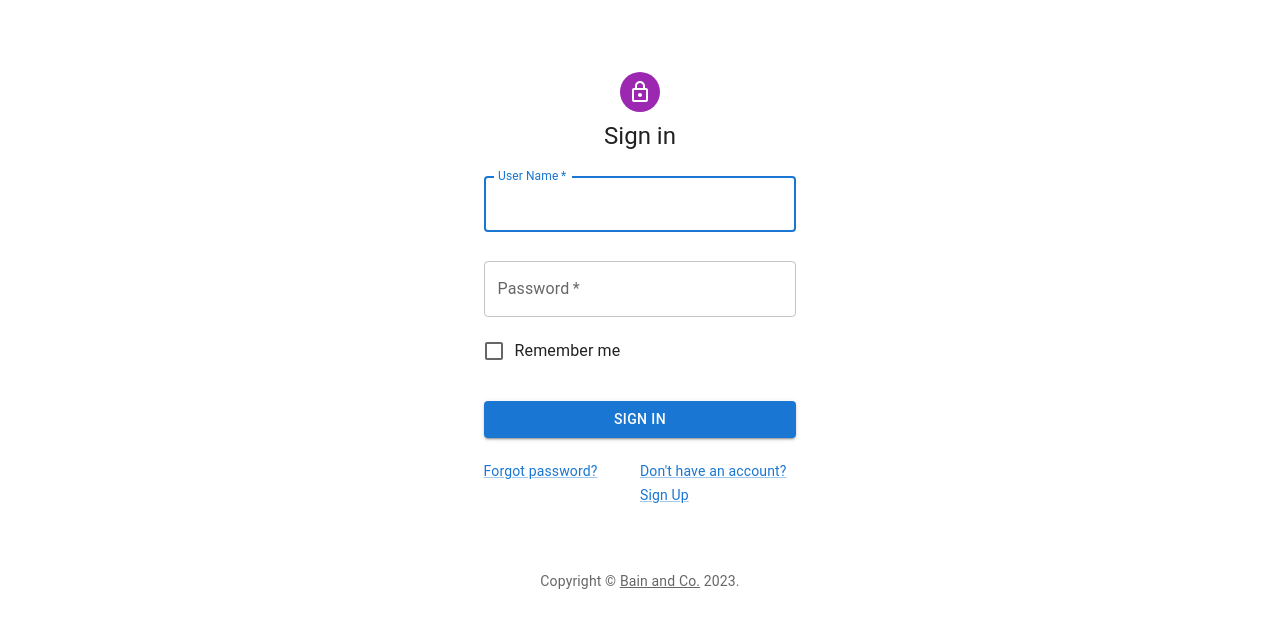
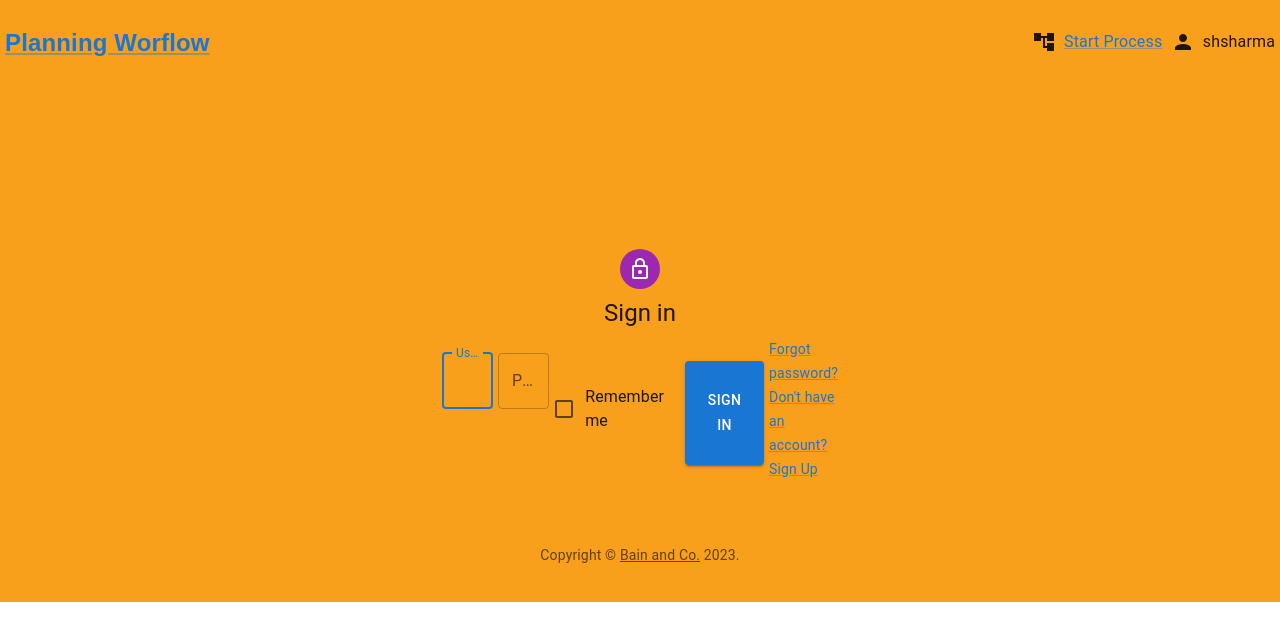
Before and after one commit to shubham1210/workflowUI, a React (Create React App) app: page / in a window 1280 px wide. Shown: the top 640 px of the page. Built offline with nearby package versions, Linux system fonts and the light colour scheme; the HTML template or start-up script is replaced by a standard one.

Commit message:
Revert "changes in routing for after sign in routes"
This reverts commit b079e16ef5c2bbd375baf384929d44bd5464f52a.

```diff
--- a/src/App.js
+++ b/src/App.js
@@ -8,27 +8,51 @@ import SuperSet from "./components/body/visualisation/visualisation";
 import Breadcrumb from "./components/breadcrumb/breadcrumb";
 import Header from "./components/header/header";
 import SignIn from './components/signIn/signIn';
-import Home from "./components/home/home";
 
+let showBreadcrum = false;
+if (window.location.pathname==="/") {
+  showBreadcrum = false;
+}else{
+  showBreadcrum = true;
 
+}
 function App() {
   return (
-
+    <div style={Styles.backGroundClr}>
+      <Grid container spacing={12}>
+        <Grid item xs={12}>
+          <Header></Header>
+        </Grid>
+        {showBreadcrum ? (
+          <Grid style={Styles.breadCrumPadding} item xs={12}>
+            <Breadcrumb></Breadcrumb>
+          </Grid>
+        ) : (
+          <></>
+        )}
+        <Grid item xs={12}>
           <Router>
             <Routes>
-            <Route path="/" element={ <SignIn/> } />
-              <Route path="home" element={<Home></Home>} >
-              <Route path="body" element={<Body></Body>} />
-      <Route path="taskList" element={<TaskList></TaskList>} />
-      <Route path="visualisation" element={<SuperSet></SuperSet>} />
-                </Route>
-
-
+              <Route exact path="/home" element={<Body></Body>} />
+              <Route path="/taskList" element={<TaskList></TaskList>} />
+              <Route path="/visualisation" element={<SuperSet></SuperSet>} />
+              <Route path="/" element={ <SignIn/> } />
             </Routes>
           </Router>
-
+        </Grid>
+      </Grid>
+    </div>
   );
 }
 
+const Styles = {
+  backGroundClr: {
+    backgroundColor: "rgb(248,160,28)",
+    padding:"5px"
 
+  },
+  breadCrumPadding:{
+    paddingTop:"0px"
+  }
+}
 export default App;
--- a/src/Components/home/home.js
+++ /dev/null
@@ -1,58 +0,0 @@
-import React from 'react'
-import Grid from "@mui/material/Grid";
-import { Route, Routes } from 'react-router-dom';
-import { BrowserRouter as Router } from "react-router-dom";
-import Header from '../header/header';
-import Breadcrumb from '../breadcrumb/breadcrumb';
-import Body from '../body/body';
-import TaskList from '../body/taskList/tasklist';
-import SuperSet from '../body/visualisation/visualisation';
-import { Outlet } from 'react-router-dom';
-
-
-const Home = () => {
-
-
-    let showBreadcrum = false;
-if (window.location.pathname==="/home") {
-  showBreadcrum = false;
-}else{
-  showBreadcrum = true;
-
-}
-return (
-    <div style={Styles.backGroundClr}>
-    <Grid container spacing={12}>
-      <Grid item xs={12}>
-        <Header></Header>
-      </Grid>
-      {showBreadcrum ? (
-        <Grid style={Styles.breadCrumPadding} item xs={12}>
-          <Breadcrumb></Breadcrumb>
-        </Grid>
-      ) : (
-        <></>
-      )}
-
-<Grid item xs={8}>
-    <Outlet></Outlet>
-</Grid>
-  </Grid>
-  </div>
-);
-
-
-}
-
-const Styles = {
-    backGroundClr: {
-      backgroundColor: "rgb(248,160,28)",
-      padding:"5px"
-
-    },
-    breadCrumPadding:{
-      paddingTop:"0px"
-    }
-  }
-
-export default Home;
--- a/src/Components/signIn/signIn.js
+++ b/src/Components/signIn/signIn.js
@@ -38,7 +38,7 @@ const SignIn = () => {
 
   const navigateHome = () => {
     // 👇️ navigate to /
-    navigate('/home/body');
+    navigate('/home');
   };
 
 
@@ -81,7 +81,7 @@ const SignIn = () => {
           <Typography component="h1" variant="h5">
             Sign in
           </Typography>
-          <Box component="form" onSubmit={handleSubmit} sx={{ mt: 1 }} style={{flexDirection : 'column'}}>
+          <Box component="form" onSubmit={handleSubmit} sx={{ mt: 1 }}>
             <TextField
               margin="normal"
               required
@@ -119,7 +119,7 @@ const SignIn = () => {
                   Forgot password?
                 </Link>
               </Grid>
-              <Grid item xs>
+              <Grid item>
                 <Link href="#" variant="body2">
                   {"Don't have an account? Sign Up"}
                 </Link>
```
Also changed, not shown: 1 other file (tests, documents, lock files or other folders).
